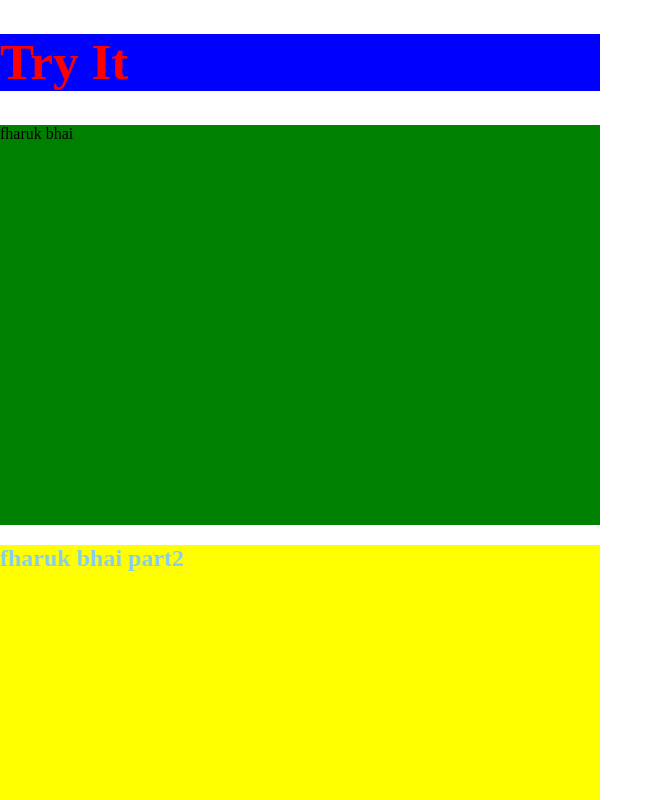
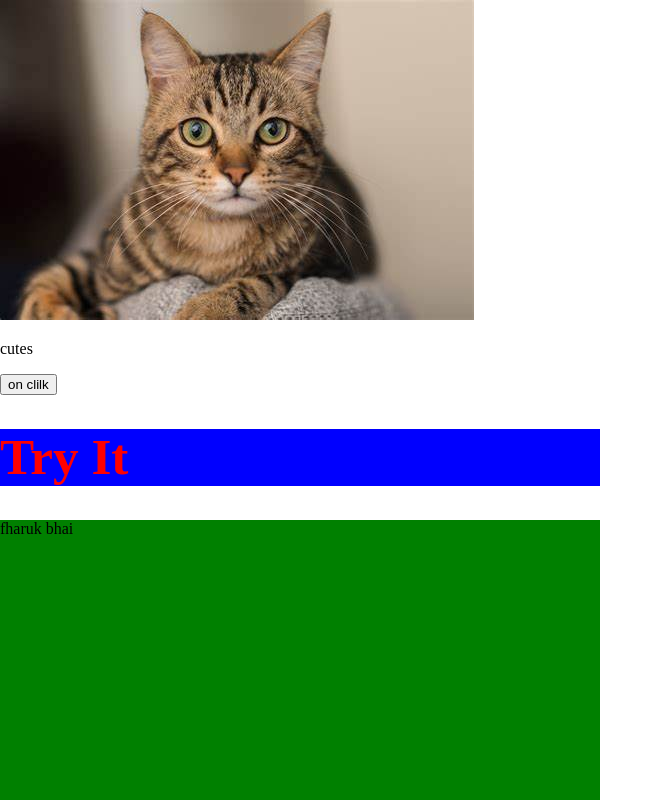
Before and after one commit to PawanBadghare/myfirstreactproject, a React (Vite) app: page / in a window 1280 px wide. Shown: the top 800 px of the page, without its empty margins (0-663 px from the left). Built offline with nearby package versions, Linux system fonts and the light colour scheme.

Commit message:
img,prag and button

```diff
--- a/src/App.jsx
+++ b/src/App.jsx
@@ -1,5 +1,6 @@
 import React, { Fragment } from 'react'
 import Pawanjsx from './component/Pawanjsx';
+import Reactext3 from './component/React';
 // import Pawan from './component/Pawanjsx';
 const App = () => {
   console.log("hi")
@@ -11,6 +12,7 @@ const App = () => {
     {/* <button className='pawan' id='pawan2' onClick={() => {setState(state+10)}}>
     {state}
     </button> */}
+    <Reactext3></Reactext3>
     <Pawanjsx />
     {/* <Pawan /> */}
     {/* <button className='tend' id='tend2'onClick={()=> {setCount(count-20)}}>{count}</button> */}
--- /dev/null
+++ b/src/component/React.jsx
@@ -0,0 +1,13 @@
+import React from 'react'
+import Cat from '../assets/OIP.jpg'
+const Reactext3 = () => {
+  return (
+    <div>
+    <img src={Cat} alt='cat'></img>
+    <p> cutes</p>
+    <button>on clilk</button>
+    </div>
+  )
+}
+
+export default Reactext3
```
Also changed, not shown: src/assets/OIP.jpg (added).
